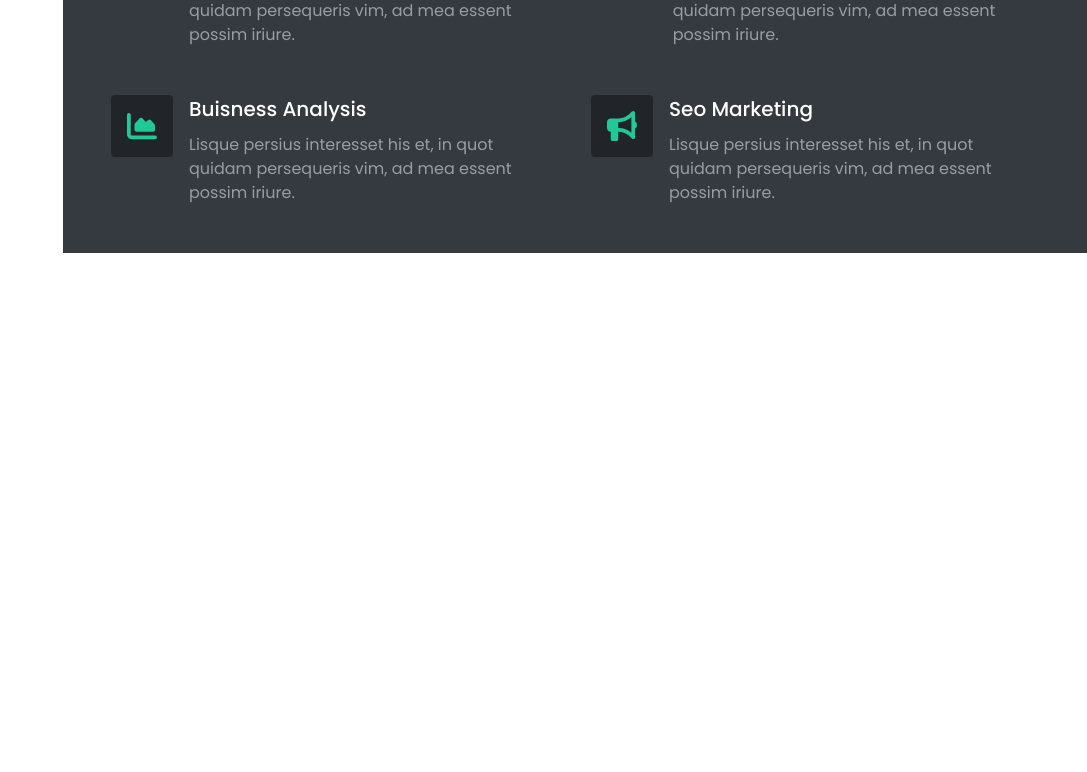
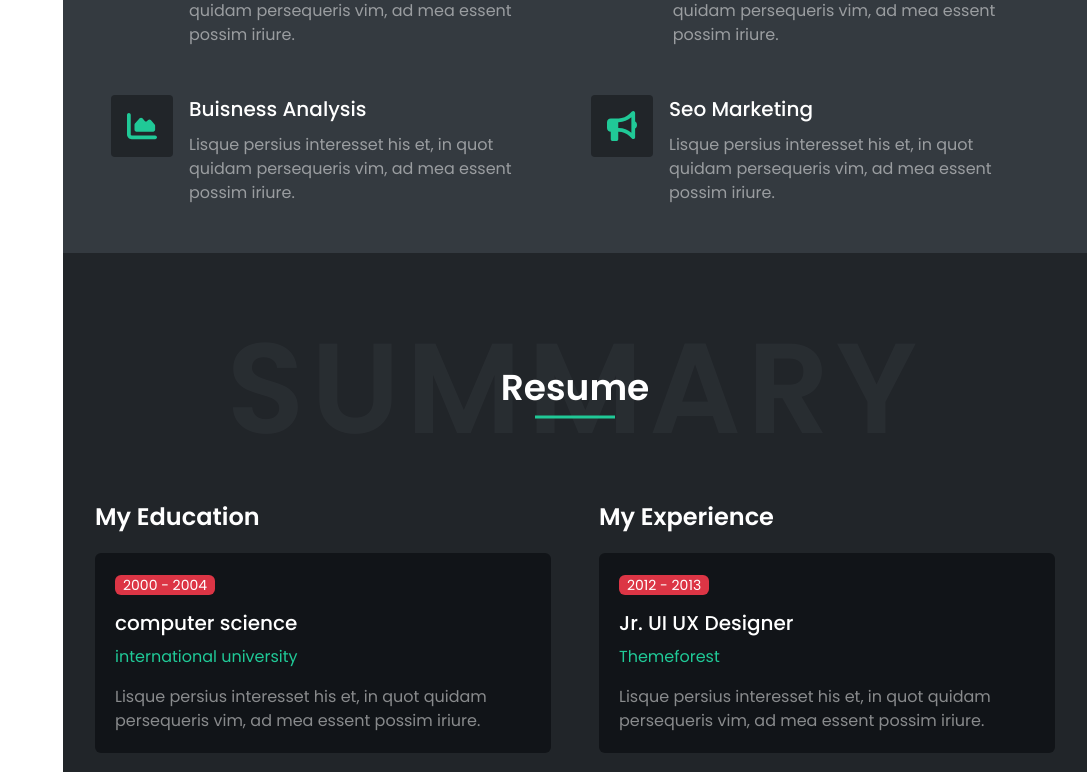
Before and after one commit to muzamil-frontend-dev/portfolio-web-app, a React (Create React App) app: page / in a window 1280 px wide. Shown: the part 2025-2797 px from the top of the page, without its empty margins (193-1280 px from the left). Before the commit the page ends 2278 px from the top, so only its background shows below. Built offline with nearby package versions, Linux system fonts and the light colour scheme.

Commit message:
create summary section and update website architecture

```diff
--- a/src/App.css
+++ b/src/App.css
@@ -1,38 +1,21 @@
-.App {
-  text-align: center;
+/* Hero Section Styling */
+.bg-image {
+  background-image: url("/public/images/intro-bg.jpg");
+  background-size: cover;
 }
 
-.App-logo {
-  height: 40vmin;
-  pointer-events: none;
+/* Chevron icon animation */
+.animate {
+  animation: fadeInDown 1.5s infinite;
 }
 
-@media (prefers-reduced-motion: no-preference) {
-  .App-logo {
-    animation: App-logo-spin infinite 20s linear;
+@keyframes fadeInDown {
+  0% {
+    bottom: 5px;
+    opacity: 0;
+  }
+  100% {
+    bottom: -50px;
+    opacity: 1;
   }
 }
-
-.App-header {
-  background-color: #282c34;
-  min-height: 100vh;
-  display: flex;
-  flex-direction: column;
-  align-items: center;
-  justify-content: center;
-  font-size: calc(10px + 2vmin);
-  color: white;
-}
-
-.App-link {
-  color: #61dafb;
-}
-
-@keyframes App-logo-spin {
-  from {
-    transform: rotate(0deg);
-  }
-  to {
-    transform: rotate(360deg);
-  }
-}
--- a/src/App.jsx
+++ b/src/App.jsx
@@ -1,7 +1,8 @@
-import Header from "./Header/Header";
-import Hero from "./Sections/Hero/Hero";
-import About from "./Sections/About/About";
-import Services from "./Sections/Services/Services";
+import Header from "./Sections/Header";
+import Hero from "./Sections/Hero";
+import About from "./Sections/About";
+import Services from "./Sections/Services";
+import Summary from "./Sections/Summary";
 
 function App() {
   return (
@@ -11,6 +12,7 @@ function App() {
         <Hero />
         <About />
         <Services />
+        <Summary />
       </div>
     </div>
   );
--- a/src/Components/Heading/Heading.jsx
+++ b/src/Components/Heading.jsx
@@ -3,7 +3,7 @@ import React from "react";
 const Heading = ({ title, tagLine }) => {
   return (
     <section className="relative text-center mb-12">
-      <h1 className="uppercase text-6xl md:text-7xl lg:text-9xl font-semibold text-gray-800 tracking-wider opacity-10">
+      <h1 className="uppercase text-6xl md:text-8xl lg:text-9xl font-semibold text-gray-800 tracking-wider opacity-10">
         {title}
       </h1>
       <p className="w-full h-fit absolute inset-1/2 -translate-x-1/2 -translate-y-1/2 capitalize text-4xl font-semibold leading-extra-loose">
--- a/src/Components/ServiceBox/ServiceBox.jsx
+++ b/src/Components/ServiceBox.jsx
@@ -5,7 +5,6 @@ import {
   faDesktop,
   faPaintBrush,
   faPalette,
-  faPallet,
   faPenRuler,
 } from "@fortawesome/free-solid-svg-icons";
 import { FontAwesomeIcon } from "@fortawesome/react-fontawesome";
--- /dev/null
+++ b/src/Components/SummaryBox.jsx
@@ -0,0 +1,14 @@
+import React from "react";
+
+const SummaryBox = ({ tenure, name, institute, description }) => {
+  return (
+    <div className="bg-black-100 rounded-md p-5 mb-6">
+      <span className="bg-red rounded-md px-2 text-sm">{tenure}</span>
+      <h1 className="text-xl font-medium mt-3 mb-2">{name}</h1>
+      <h3 className="text-green mb-4">{institute}</h3>
+      <p className="text-slate-300">{description}</p>
+    </div>
+  );
+};
+
+export default SummaryBox;
--- a/src/Sections/About/About.jsx
+++ b/src/Sections/About.jsx
@@ -1,6 +1,6 @@
 import React from "react";
 import CountUp from "react-countup";
-import Heading from "../../Components/Heading/Heading";
+import Heading from "../Components/Heading";
 
 const About = () => {
   return (
--- a/src/Header/Header.jsx
+++ b/src/Sections/Header.jsx
@@ -16,7 +16,7 @@ const Header = () => {
     { name: "Home", url: "#home" },
     { name: "About Me", url: "#about" },
     { name: "What I Do", url: "#services" },
-    { name: "Resume", url: "#resume" },
+    { name: "Resume", url: "#summary" },
     { name: "Portfolio", url: "#portfolio" },
     { name: "Testimonial", url: "#testimonial" },
     { name: "Contact", url: "#contact" },
--- a/src/Sections/Hero/Hero.jsx
+++ b/src/Sections/Hero.jsx
@@ -1,5 +1,5 @@
 import React from "react";
-import "./Hero.css";
+import "../App.css";
 import { TypeAnimation } from "react-type-animation";
 import { FontAwesomeIcon } from "@fortawesome/react-fontawesome";
 import { faChevronDown } from "@fortawesome/free-solid-svg-icons";
--- a/src/Sections/Hero/Hero.css
+++ /dev/null
@@ -1,20 +0,0 @@
-.bg-image {
-  background-image: url("/public/images/intro-bg.jpg");
-  background-size: cover;
-}
-
-/* Chevron icon animation */
-.animate {
-  animation: fadeInDown 1.5s infinite;
-}
-
-@keyframes fadeInDown {
-  0% {
-    bottom: 5px;
-    opacity: 0;
-  }
-  100% {
-    bottom: -50px;
-    opacity: 1;
-  }
-}
--- a/src/Sections/Services/Services.jsx
+++ b/src/Sections/Services.jsx
@@ -1,6 +1,6 @@
 import React from "react";
-import Heading from "../../Components/Heading/Heading";
-import ServiceBox from "../../Components/ServiceBox/ServiceBox";
+import Heading from "../Components/Heading";
+import ServiceBox from "../Components/ServiceBox";
 
 const servicesList = [
   {
--- /dev/null
+++ b/src/Sections/Summary.jsx
@@ -0,0 +1,92 @@
+import React from "react";
+import Heading from "../Components/Heading";
+import SummaryBox from "../Components/SummaryBox";
+
+const educationData = [
+  {
+    name: "computer science",
+    institute: "international university",
+    tenure: "2000 - 2004",
+    description:
+      "Lisque persius interesset his et, in quot quidam persequeris vim, ad mea essent possim iriure.",
+  },
+  {
+    name: "Bachelor Degree",
+    institute: "University of California",
+    tenure: "2005 - 2008",
+    description:
+      "Lisque persius interesset his et, in quot quidam persequeris vim, ad mea essent possim iriure.",
+  },
+  {
+    name: "Master Degree",
+    institute: "Harvard University",
+    tenure: "2009 - 2012",
+    description:
+      "Lisque persius interesset his et, in quot quidam persequeris vim, ad mea essent possim iriure.",
+  },
+];
+
+const experiencenData = [
+  {
+    name: "Jr. UI UX Designer",
+    institute: "Themeforest",
+    tenure: "2012 - 2013",
+    description:
+      "Lisque persius interesset his et, in quot quidam persequeris vim, ad mea essent possim iriure.",
+  },
+  {
+    name: "Jr. Product Designer",
+    institute: "Dribbble",
+    tenure: "2014 - 2016",
+    description:
+      "Lisque persius interesset his et, in quot quidam persequeris vim, ad mea essent possim iriure.",
+  },
+  {
+    name: "Product Designer",
+    institute: "Adobe",
+    tenure: "2017 - 2019",
+    description:
+      "Lisque persius interesset his et, in quot quidam persequeris vim, ad mea essent possim iriure.",
+  },
+];
+
+const Summary = () => {
+  return (
+    <section
+      className="bg-black-200 text-white pt-18 px-8 lg:px-8"
+      id="summary"
+    >
+      <div className="container mx-auto">
+        <Heading title="summary" tagLine="resume" />
+        <section className="grid gap-x-12 gap-y-4 grid-cols-1 sm:grid-cols-2">
+          <div className="">
+            <h1 className="text-2xl font-semibold mb-5">My Education</h1>
+            {educationData.map((item, i) => (
+              <SummaryBox
+                key={i}
+                name={item.name}
+                institute={item.institute}
+                tenure={item.tenure}
+                description={item.description}
+              />
+            ))}
+          </div>
+          <div className="">
+            <h1 className="text-2xl font-semibold mb-5">My Experience</h1>
+            {experiencenData.map((item, i) => (
+              <SummaryBox
+                key={i}
+                name={item.name}
+                institute={item.institute}
+                tenure={item.tenure}
+                description={item.description}
+              />
+            ))}
+          </div>
+        </section>
+      </div>
+    </section>
+  );
+};
+
+export default Summary;
--- a/tailwind.config.js
+++ b/tailwind.config.js
@@ -21,6 +21,7 @@ module.exports = {
         900: "#343a40",
       },
       green: "#20c997",
+      red: "rgba(220, 53, 69, 1)",
     },
     borderWidth: {
       DEFAULT: "1px",
```
